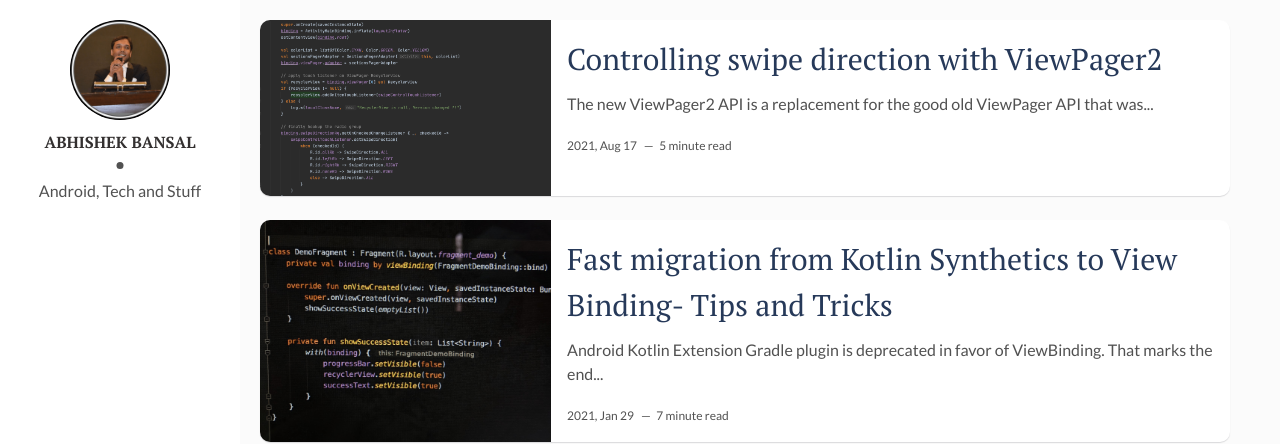
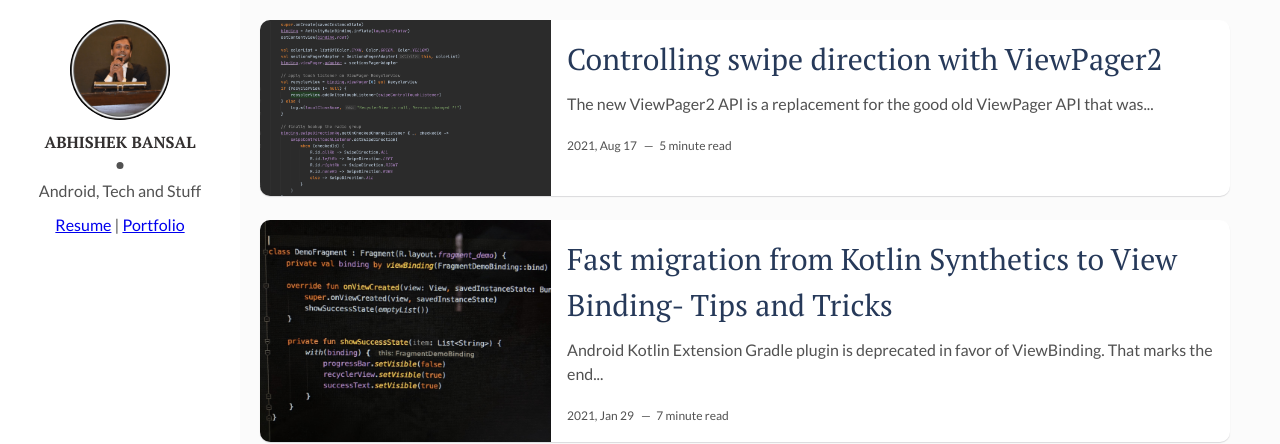
Before and after one commit to abhishekBansal/abhishekBansal.github.io, a Jekyll site: the page built from index.html, in a window 1280 px wide. Shown: the top 444 px of the page. Built offline with Jekyll 4.4.1, drawn with Linux system fonts in a browser that asks for light colours; the list of posts is cut into pages by our own code.

Commit message:
+ update ruby

```diff
--- a/Gemfile
+++ b/Gemfile
@@ -31,3 +31,7 @@
 
 # Performance-booster for watching directories on Windows
 gem "wdm", "~> 0.1.0", :install_if => Gem.win_platform?
+
+gem 'csv'
+gem 'bigdecimal'
+gem "webrick", "~> 1.9"
--- a/_config.yml
+++ b/_config.yml
@@ -17,6 +17,8 @@
 title: Abhishek Bansal's Blog
 description: > # this means to ignore newlines until "baseurl:"
   Android, Tech and Stuff
+resume: "assets/images/resume/AbhishekBansal-Resume.pdf"
+portfolio: "assets/images/resume/PortfolioAbhishekBansal.pdf"
 permalink: ':title/'
 baseurl: "" # the subpath of your site, e.g. /blog
 url: "https://abhishekbansal.dev" # the base hostname & protocol for your site, e.g. http://example.com
--- a/_layouts/main.html
+++ b/_layouts/main.html
@@ -10,6 +10,9 @@
       </div>
       <div class="author-name">{{site.author}}</div>
       <p>{{site.about-author}}</p>
+      <p>
+        <a href="{{site.resume}}">Resume</a> | <a href="{{site.portfolio}}">Portfolio</a>
+      </p>
     </div>
   </header> <!-- End Header -->
   <footer>
```
Also changed, not shown: Gemfile.lock, 3 other files.
